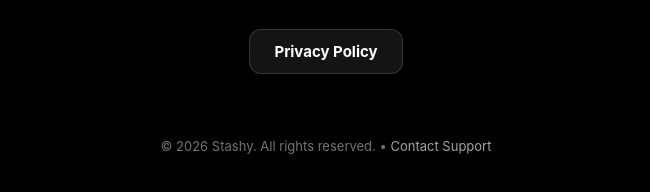
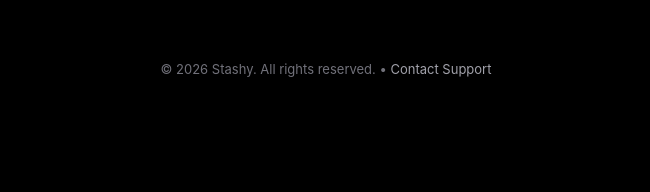
Before and after one commit to arcsquad529/stashy-site, a plain HTML site: page index.html in a window 1280 px wide. Shown: the part 248-440 px from the top of the page, without its empty margins (314-964 px from the left). Drawn offline with Linux system fonts and the light colour scheme.

Commit message:
Update index.html

```diff
--- a/index.html
+++ b/index.html
@@ -79,9 +79,9 @@
     <div class="badge">Mobile App for Android & iOS</div>
     <h1>Save anything.<br>Find it instantly.</h1>
     <p>Stashy is your visual second brain for bookmarks, reels, ideas, and notes. One tap to save from any app, auto-organized into smart categories.</p>
-    <div class="links">
+    <!-- <div class="links">
       <a href="privacy.html" class="btn btn-secondary">Privacy Policy</a>
-    </div>
+    </div> -->
     <footer>
       &copy; 2026 Stashy. All rights reserved. &bull; <a href="mailto:pravyomtech@gmail.com">Contact Support</a>
     </footer>
```
